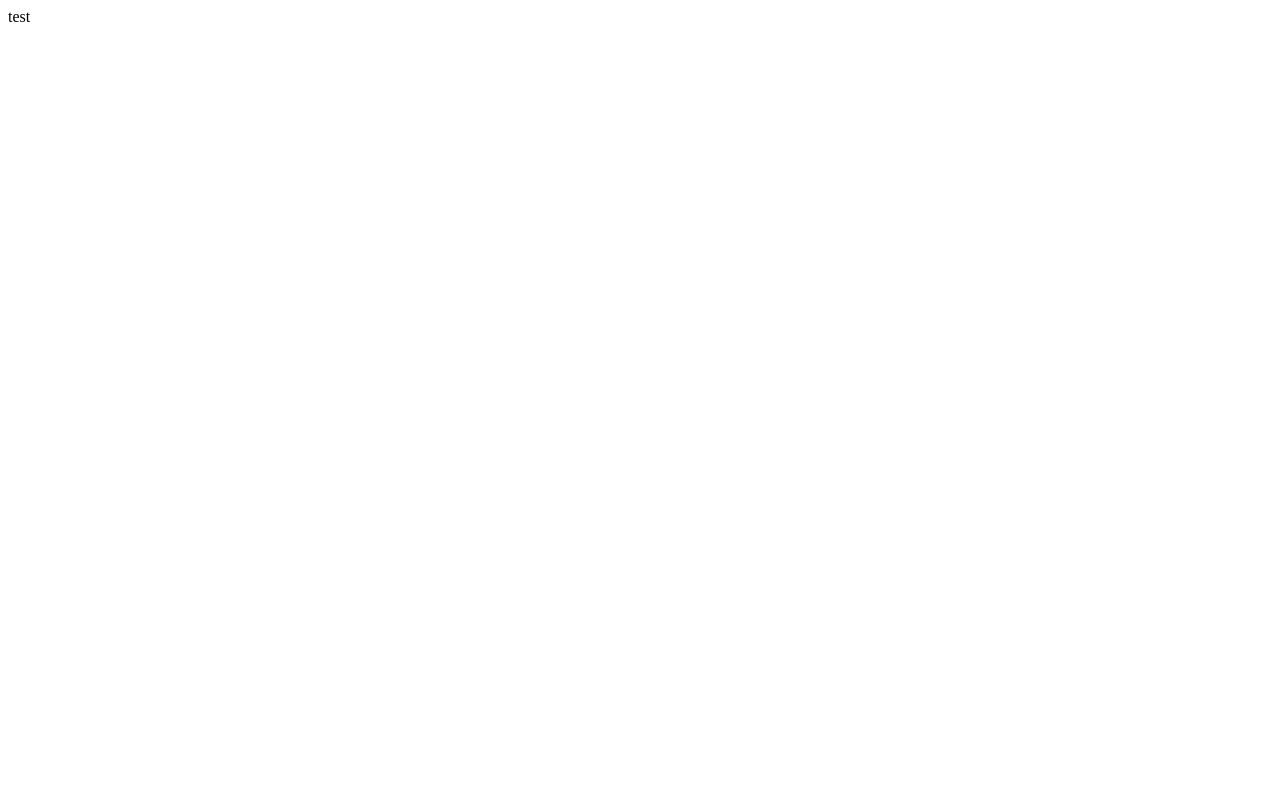
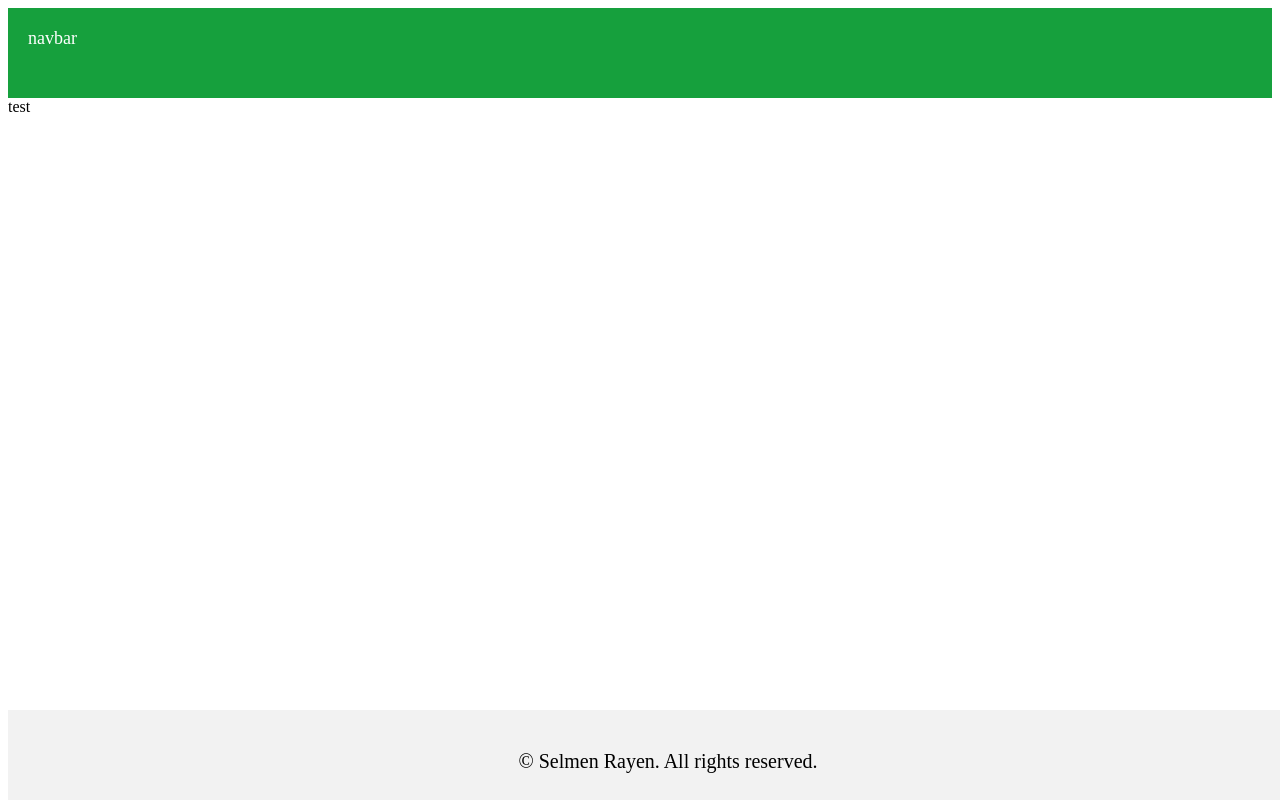
Before and after one commit to SRayen/Projet, a React (Create React App) app in the folder client/: page / in a window 1280 px wide. Built offline with nearby package versions, Linux system fonts and the light colour scheme.

Commit message:
Create header & footer

```diff
--- a/client/package.json
+++ b/client/package.json
@@ -14,6 +14,7 @@
     "react": "^18.2.0",
     "react-bootstrap": "^2.10.1",
     "react-dom": "^18.2.0",
+    "react-router-dom": "^6.22.1",
     "react-scripts": "5.0.1",
     "typescript": "^4.9.5",
     "web-vitals": "^2.1.4"
--- a/client/src/App.tsx
+++ b/client/src/App.tsx
@@ -1,9 +1,16 @@
 import React from "react";
 import logo from "./logo.svg";
 import "./App.css";
+import Header from "./components/common/header/Header";
+import Footer from "./components/common/footer/Footer";
 
 function App() {
-  return <div>test</div>;
+  return (
+    <>
+      <Header />
+      <div>test</div>
+      <Footer />
+    </>
+  );
 }
-
 export default App;
--- /dev/null
+++ b/client/src/components/common/Home/Home.tsx
@@ -0,0 +1,5 @@
+import React from "react";
+
+export default function Home() {
+  return <div>Home</div>;
+}
--- /dev/null
+++ b/client/src/components/common/footer/Footer.tsx
@@ -0,0 +1,9 @@
+import React from "react";
+import "./footer.css";
+export default function Footer() {
+  return (
+    <footer className="footer">
+      <p>&copy; Selmen Rayen. All rights reserved.</p>
+    </footer>
+  );
+}
--- /dev/null
+++ b/client/src/components/common/footer/footer.css
@@ -0,0 +1,58 @@
+/* footer.css */
+
+.footer {
+  position: fixed;
+  bottom: 0;
+  background-color: #f2f2f2;
+  font-size: 20px;
+  padding: 20px;
+  width: 100%;
+  height: 50px;
+  text-align: center;
+}
+
+.nav {
+  background-color: red;
+  display: flex;
+  justify-content: space-around;
+  align-items: center;
+}
+
+/* Large devices (desktops) */
+@media (min-width: 992px) {
+  .navbar-brand {
+    font-size: 24px;
+  }
+
+  .nav-link {
+    font-size: 25px;
+    margin-right: 10px;
+    margin-bottom: 0;
+  }
+}
+
+/* Medium devices (tablets) */
+@media (min-width: 577px) and (max-width: 991px) {
+  .navbar-brand {
+    font-size: 22px;
+  }
+
+  .nav-link {
+    font-size: 18px;
+    margin-right: 10px;
+    margin-bottom: 0;
+  }
+}
+
+/* Small devices (landscape phones) */
+@media (max-width: 576px) {
+  .navbar-brand {
+    font-size: 20px;
+  }
+
+  .nav-link {
+    font-size: 16px;
+    margin-right: 0;
+    margin-bottom: 5px;
+  }
+}
--- /dev/null
+++ b/client/src/components/common/header/Header.tsx
@@ -0,0 +1,7 @@
+import { Navbar, Container, Nav } from "react-bootstrap";
+import { Link } from "react-router-dom";
+import "./header.css";
+
+export default function Header() {
+  return <nav className="header">navbar</nav>;
+}
--- /dev/null
+++ b/client/src/components/common/header/header.css
@@ -0,0 +1,65 @@
+/* header.css */
+.header {
+  background-color: #16a03d;
+  color: #fff;
+  font-size: 18px;
+  padding: 20px;
+  height: 50px;
+}
+.nav {
+  background-color: red;
+  display: flex;
+  justify-content: space-around;
+  align-items: center;
+}
+
+/* Large devices (desktops) */
+@media (min-width: 992px) {
+  .navbar-brand {
+    font-size: 24px;
+  }
+
+  .nav-link {
+    font-size: 25px;
+    margin-right: 10px;
+    margin-bottom: 0;
+  }
+
+  .img {
+    width: 70%;
+  }
+}
+
+/* Medium devices (tablets) */
+@media (min-width: 577px) and (max-width: 991px) {
+  .navbar-brand {
+    font-size: 22px;
+  }
+
+  .nav-link {
+    font-size: 18px;
+    margin-right: 10px;
+    margin-bottom: 0;
+  }
+
+  .img {
+    width: 70%;
+  }
+}
+
+/* Small devices (landscape phones) */
+@media (max-width: 576px) {
+  .navbar-brand {
+    font-size: 20px;
+  }
+
+  .nav-link {
+    font-size: 16px;
+    margin-right: 0;
+    margin-bottom: 5px;
+  }
+
+  .img {
+    width: 30%;
+  }
+}
```
Also changed, not shown: 1 other file (tests, documents, lock files or other folders).
